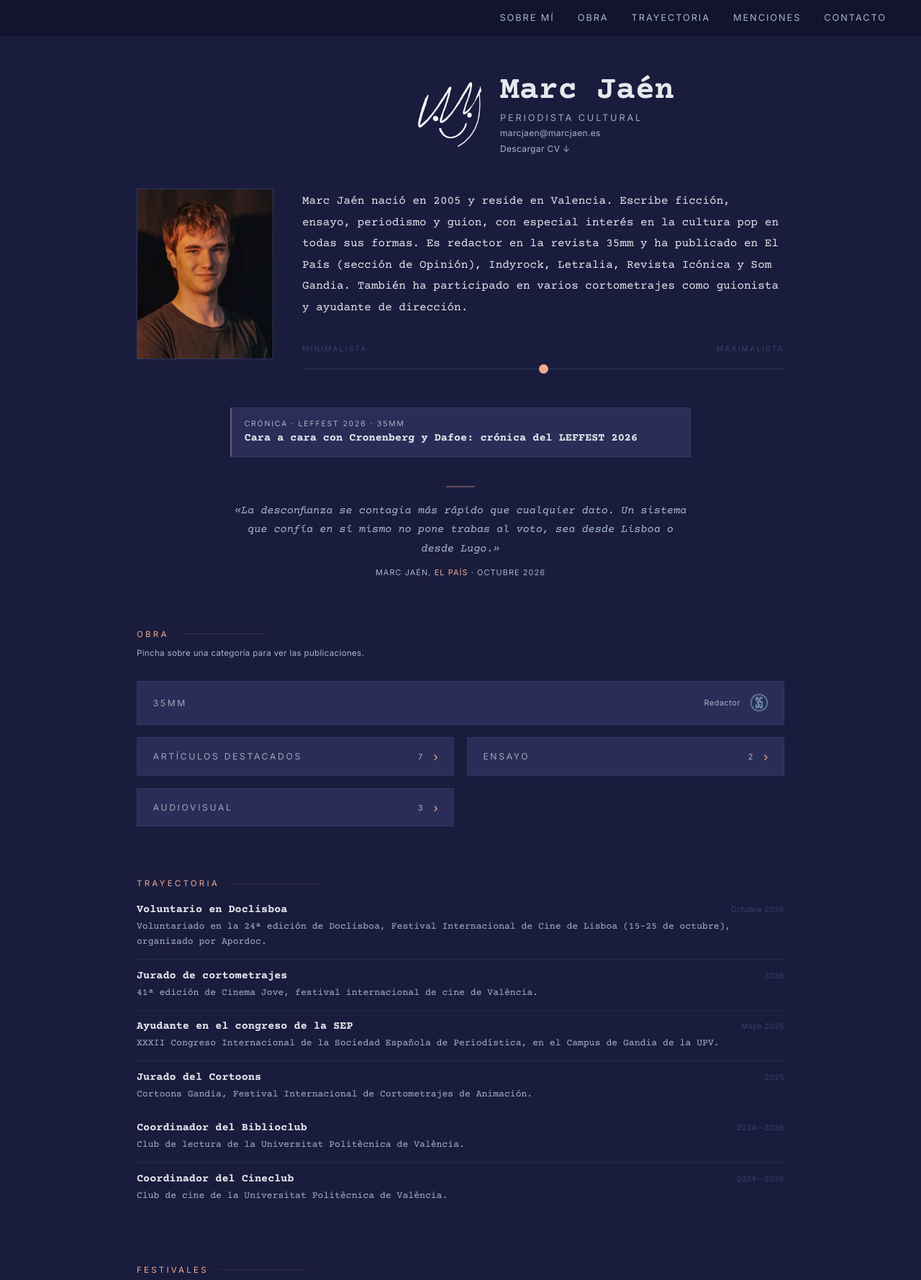
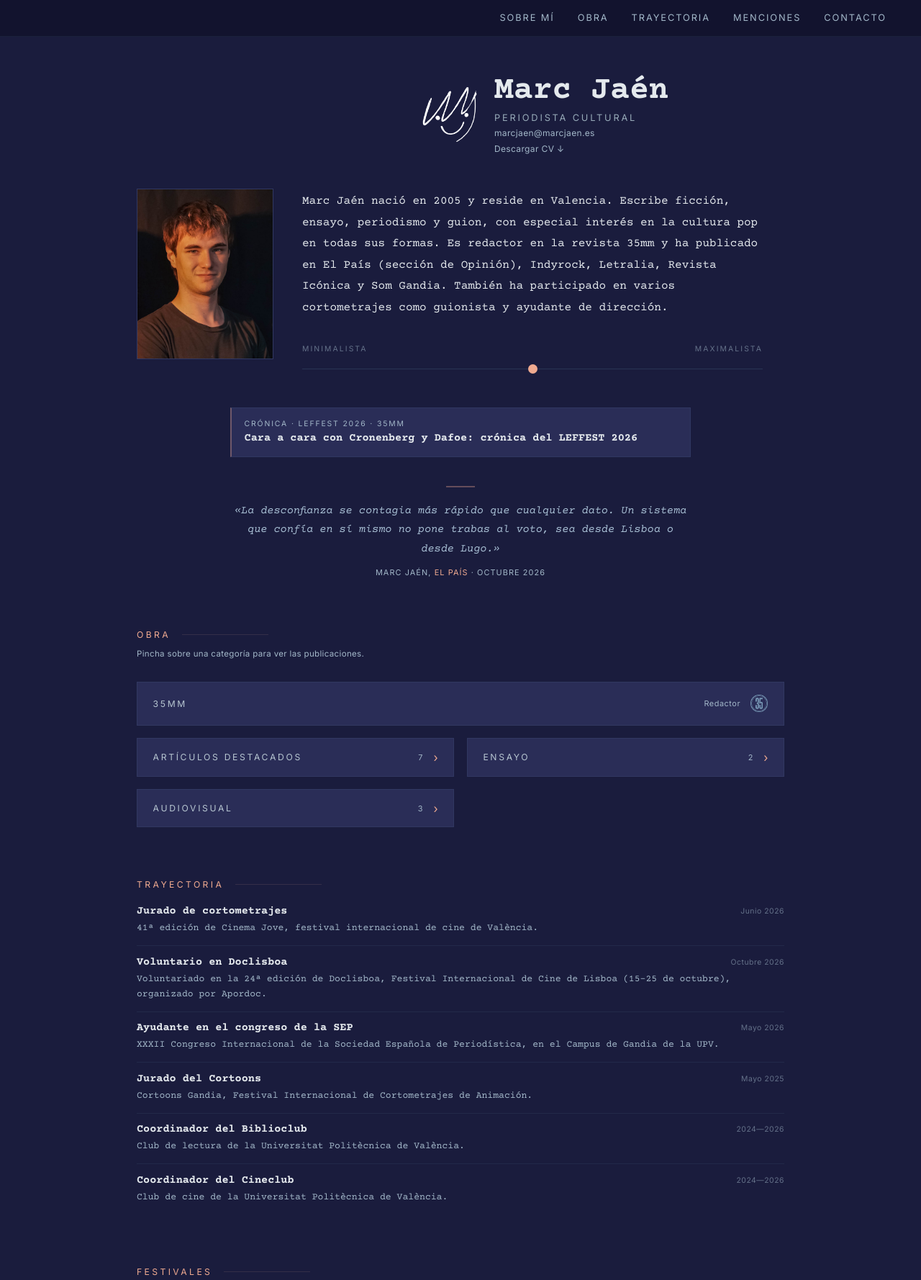
Before and after one commit to marcjaen/portfolio, a plain HTML site: page index.html in a window 1280 px wide. Shown: the top 1778 px of the page at 72% size. Drawn offline with nearby package versions, Linux system fonts and the light colour scheme.

Commit message:
Update index.html

```diff
--- a/index.html
+++ b/index.html
@@ -78,7 +78,7 @@
   --tinta:     #e4e9ed;
   --sub:       #a8bfd4;
   --gris:      #a3b8c9;
-  --gris-dim:  rgba(122,155,184,0.3);
+  --gris-dim:  rgba(163,184,201,0.55);
   --linea:     rgba(126,184,212,0.08);
   --courier:'Courier Prime','Courier New',monospace;
   --inter:'Inter',sans-serif;
@@ -147,7 +147,7 @@ nav{
 }
 /* nombre y logo más pequeños (antes clamp(2.5rem,5.5vw,3.7rem)) */
 .marc-logo{
-  height:6.5rem;
+  height:5.5rem;
   width:auto;
   display:block;
 }
@@ -547,7 +547,7 @@ footer{
   font-size:0.65rem;
   letter-spacing:0.15em;
   text-transform:uppercase;
-  color:rgba(126,184,212,0.25);
+  color:rgba(163,184,201,0.5);
 }
 .footer-contacto{
   font-family:var(--inter);
@@ -578,7 +578,7 @@ footer{
     text-align:center;
   }
   .marc-header{padding-bottom:0.25rem}
-  .marc-logo{height:5rem}
+  .marc-logo{height:4.2rem}
   .tray-cab{flex-direction:column;gap:0.15rem}
   .sobre-foto{width:150px}
   .sobre-texto{text-align:left;width:100%}
@@ -592,6 +592,23 @@ footer{
   .galeria figure:last-child img{aspect-ratio:4/3}
   footer{padding:2rem 1.5rem;flex-direction:column;gap:1rem;align-items:flex-start}
   footer > div{flex-wrap:wrap}
+}
+
+
+/* =========================================================
+   AJUSTES SOBRIOS (solo legibilidad y accesibilidad)
+   ========================================================= */
+::selection{background:rgba(239,170,144,0.3);color:#fff}
+a:focus-visible,button:focus-visible,input:focus-visible{
+  outline:2px solid var(--acento);
+  outline-offset:3px;
+}
+.sobre-texto{max-width:640px}
+.sec-label{font-size:0.76rem}
+.cat-titulo{color:#b7c6d1}
+@media (prefers-reduced-motion:reduce){
+  html{scroll-behavior:auto}
+  *,*::before,*::after{transition:none!important}
 }
 
 </style>
@@ -763,20 +780,20 @@ footer{
     <div class="sec-label">Trayectoria</div>
 
     <div class="tray-lista">
+      <a class="tray-fila" href="certificado-cinema-jove.pdf" target="_blank" rel="noopener noreferrer">
+        <div class="tray-cab"><span class="obra-tit">Jurado de cortometrajes</span><span class="obra-meta"><span>Junio 2026</span></span></div>
+        <div class="obra-desc">41ª edición de Cinema Jove, festival internacional de cine de València.</div>
+      </a>
       <div class="tray-fila">
         <div class="tray-cab"><span class="obra-tit">Voluntario en Doclisboa</span><span class="obra-meta"><span>Octubre 2026</span></span></div>
         <div class="obra-desc">Voluntariado en la 24ª edición de Doclisboa, Festival Internacional de Cine de Lisboa (15–25 de octubre), organizado por Apordoc.</div>
       </div>
-      <a class="tray-fila" href="certificado-cinema-jove.pdf" target="_blank" rel="noopener noreferrer">
-        <div class="tray-cab"><span class="obra-tit">Jurado de cortometrajes</span><span class="obra-meta"><span>2026</span></span></div>
-        <div class="obra-desc">41ª edición de Cinema Jove, festival internacional de cine de València.</div>
-      </a>
       <div class="tray-fila">
         <div class="tray-cab"><span class="obra-tit">Ayudante en el congreso de la SEP</span><span class="obra-meta"><span>Mayo 2026</span></span></div>
         <div class="obra-desc">XXXII Congreso Internacional de la Sociedad Española de Periodística, en el Campus de Gandia de la UPV.</div>
       </div>
       <div class="tray-fila">
-        <div class="tray-cab"><span class="obra-tit">Jurado del Cortoons</span><span class="obra-meta"><span>2025</span></span></div>
+        <div class="tray-cab"><span class="obra-tit">Jurado del Cortoons</span><span class="obra-meta"><span>Mayo 2025</span></span></div>
         <div class="obra-desc">Cortoons Gandia, Festival Internacional de Cortometrajes de Animación.</div>
       </div>
       <a class="tray-fila" href="Biblioclub.pdf" target="_blank" rel="noopener noreferrer">
```
